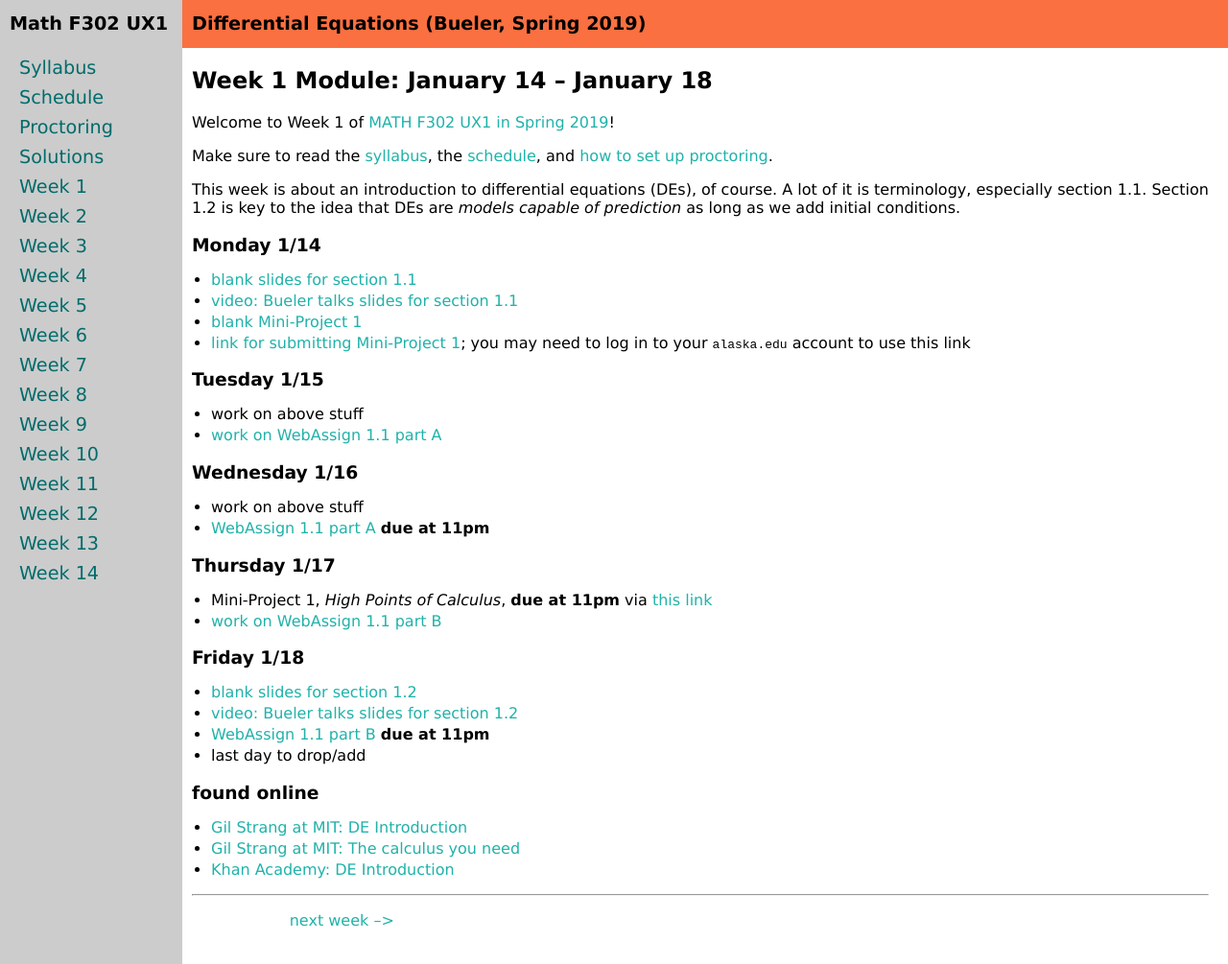
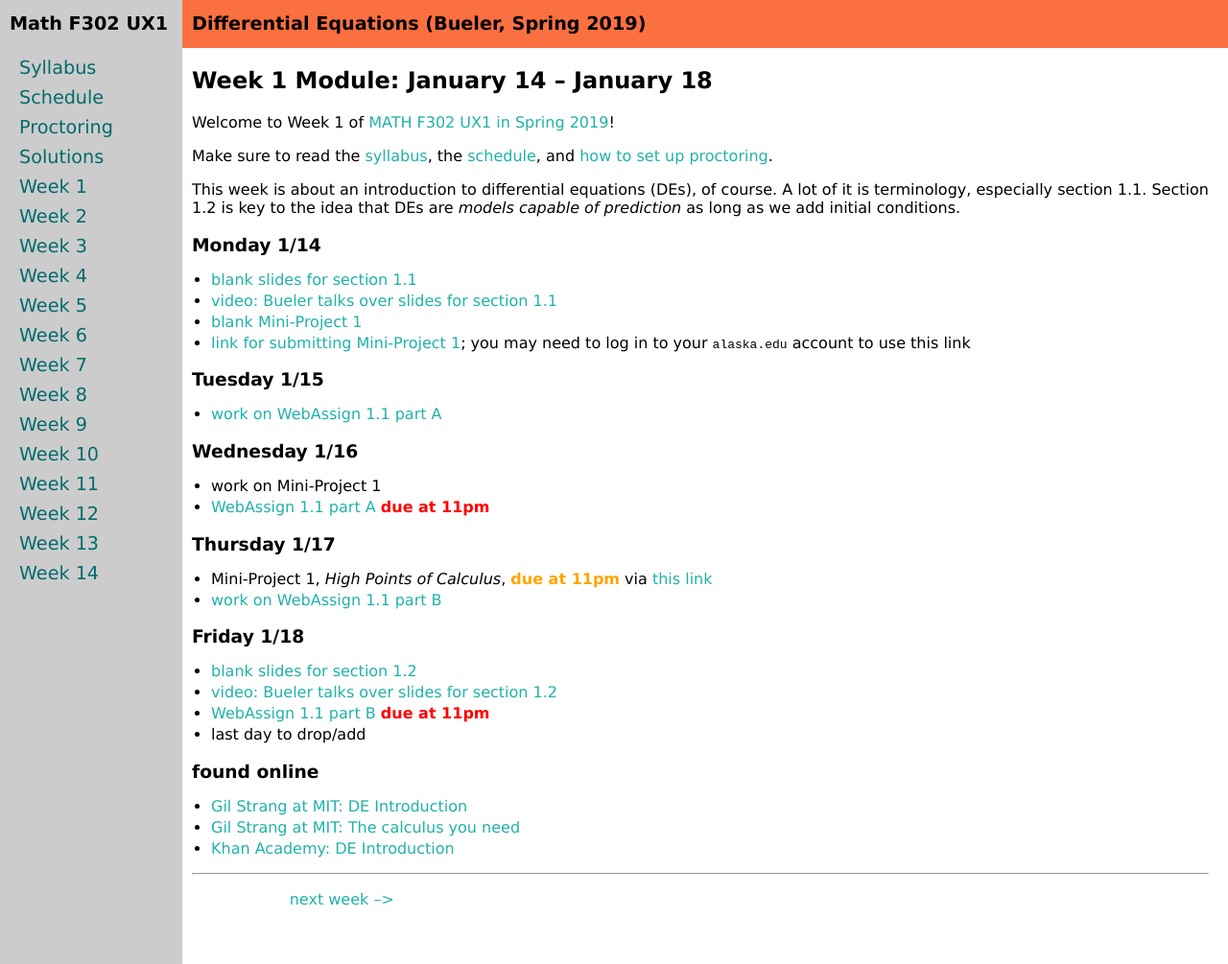
Before and after one commit to bueler/math302, a Jekyll site: the page built from week1.md, in a window 1280 px wide and 1005 px high. Shown: the whole window at 96% size. Built offline with Jekyll 4.4.1, drawn with Linux system fonts in a browser that asks for light colours.

Commit message:
make due dates more prominent and cleanup wording

```diff
--- a/week1.md
+++ b/week1.md
@@ -13,26 +13,25 @@ This week is about an introduction to differential equations (DEs), of course.
 
 ### Monday 1/14
 * [blank slides for section 1.1](assets/slides/1-1.pdf)
-* [video: Bueler talks slides for section 1.1](https://drive.explaineverything.com/thecode/UNGQFSV)
+* [video: Bueler talks over slides for section 1.1](https://drive.explaineverything.com/thecode/UNGQFSV)
 * [blank Mini-Project 1](assets/mp/mp1.pdf)
 * [link for submitting Mini-Project 1](https://goo.gl/forms/YwMmBGf3x0FqyEAA3); you may need to log in to your `alaska.edu` account to use this link
 
 ### Tuesday 1/15
-* work on above stuff
 * [work on WebAssign 1.1 part A](https://www.webassign.net/)
 
 ### Wednesday 1/16
-* work on above stuff
-* [WebAssign 1.1 part A](https://www.webassign.net/) **due at 11pm**
+* work on Mini-Project 1
+* [WebAssign 1.1 part A](https://www.webassign.net/) <span style="color:red">**due at 11pm**</span>
 
 ### Thursday 1/17
-* Mini-Project 1, _High Points of Calculus_, **due at 11pm** via [this link](https://docs.google.com/forms/d/e/1FAIpQLSeoURKbu4cTWw0wGhLfuiMjBODipJlRBCNd8cyza3tRRrg8Yw/viewform?usp=sf_link)
+* Mini-Project 1, _High Points of Calculus_, <span style="color:orange">**due at 11pm**</span> via [this link](https://docs.google.com/forms/d/e/1FAIpQLSeoURKbu4cTWw0wGhLfuiMjBODipJlRBCNd8cyza3tRRrg8Yw/viewform?usp=sf_link)
 * [work on WebAssign 1.1 part B](https://www.webassign.net/)
 
 ### Friday 1/18
 * [blank slides for section 1.2](assets/slides/1-2.pdf)
-* [video: Bueler talks  slides for section 1.2](https://drive.explaineverything.com/thecode/HMUREFK)
-* [WebAssign 1.1 part B](https://www.webassign.net/) **due at 11pm**
+* [video: Bueler talks over slides for section 1.2](https://drive.explaineverything.com/thecode/HMUREFK)
+* [WebAssign 1.1 part B](https://www.webassign.net/) <span style="color:red">**due at 11pm**</span>
 * last day to drop/add
 
 
```
Also changed, not shown: week2.md (+6 -6 lines).
